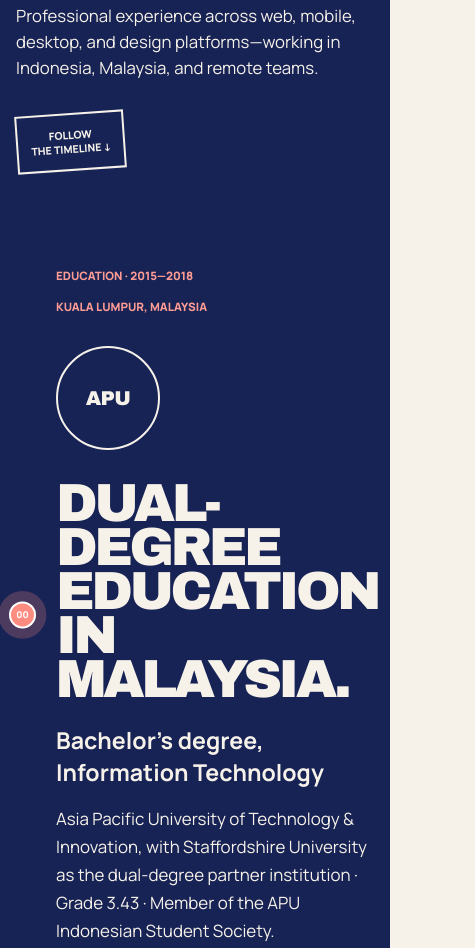
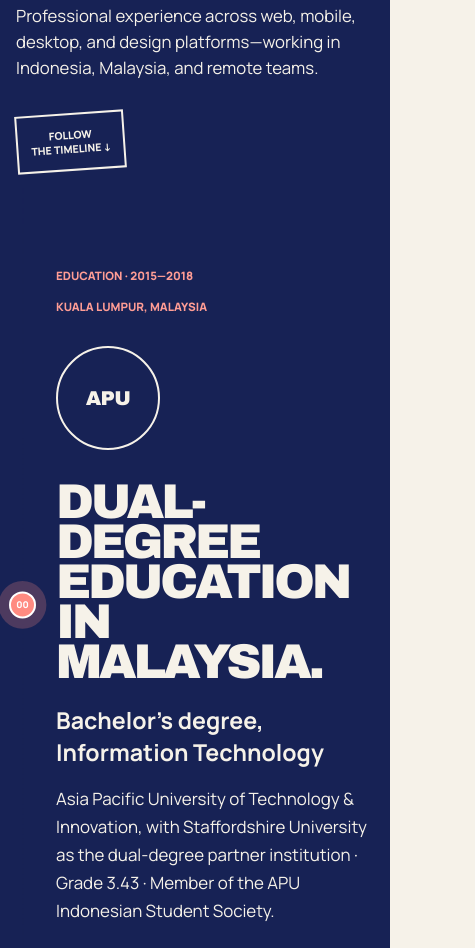
Before and after one commit to wijayantoap/wijayantoap.github.io, a website: page index.html in a window 390 px wide. Shown: the part 538-1486 px from the top of the page, 475 px wide, since content can reach past the window. Drawn offline with Linux system fonts and the light colour scheme.

Commit message:
Fix mobile horizontal overflow

```diff
--- a/index.html
+++ b/index.html
@@ -43,11 +43,20 @@
         background: var(--paper);
         color: var(--ink);
         font-family: Manrope, sans-serif;
+        overflow-x: clip;
       }
 
       .atlas {
         display: grid;
         grid-template-columns: 41vw 1fr;
+      }
+
+      .atlas,
+      .route,
+      .waypoint,
+      .waypoint-inner,
+      .product-story > * {
+        min-width: 0;
       }
 
       .cover {
@@ -440,12 +449,21 @@
 
       @media (max-width: 600px) {
         .cover { padding: 1rem; }
+        .cover-top {
+          flex-direction: column;
+          gap: 0.35rem;
+        }
         .cover-bottom { grid-template-columns: 1fr; }
         .active-stamp { width: max-content; }
         .route::before { left: 1.4rem; }
         .waypoint { padding: 5rem 1rem 5rem 3.5rem; }
         .waypoint::before { left: 0.55rem; }
-        .waypoint h2 { font-size: 3.35rem; }
+        .waypoint h2 {
+          max-width: 100%;
+          font-size: clamp(2.65rem, 12.5vw, 3.35rem);
+          hyphens: auto;
+          overflow-wrap: anywhere;
+        }
         .meta { flex-direction: column; }
         .product-story { grid-template-columns: 1fr; }
         .brand-lockup img { max-width: 70vw; }
```
